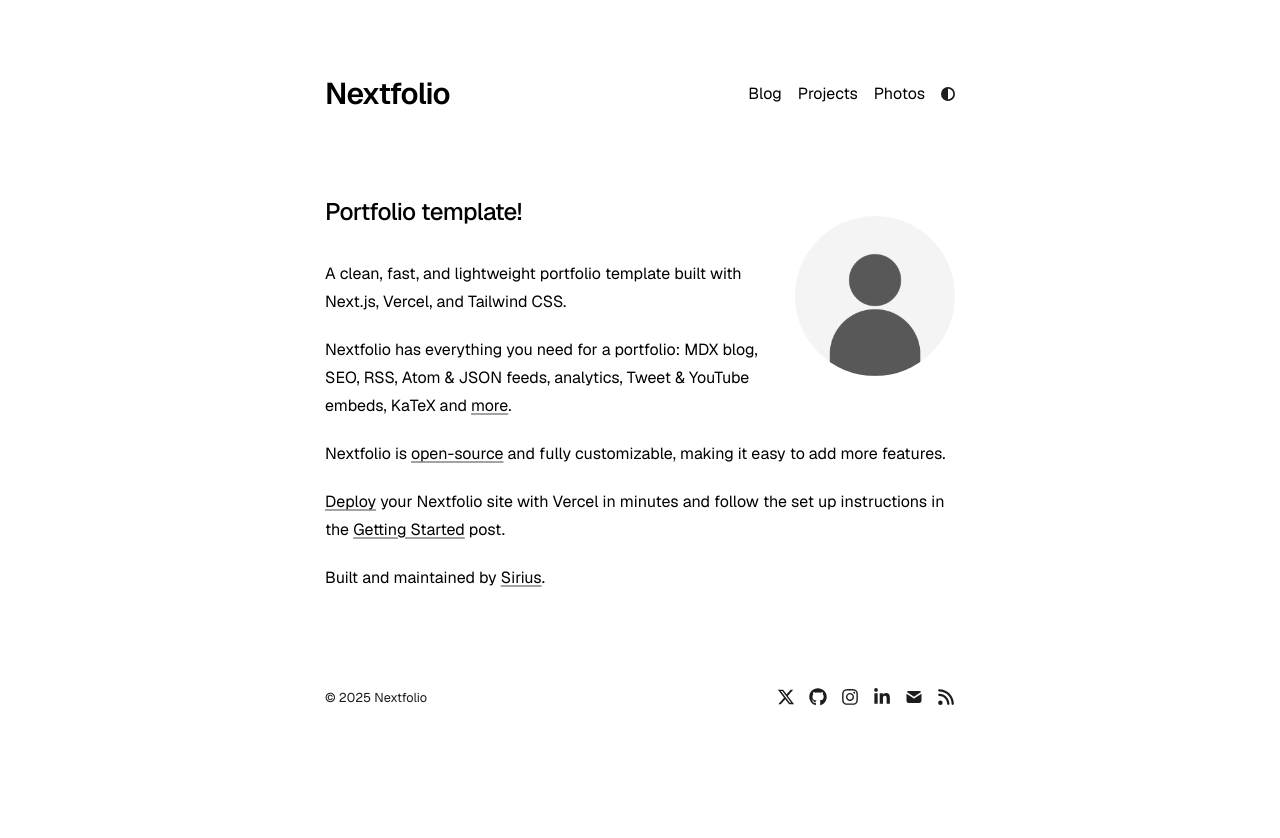
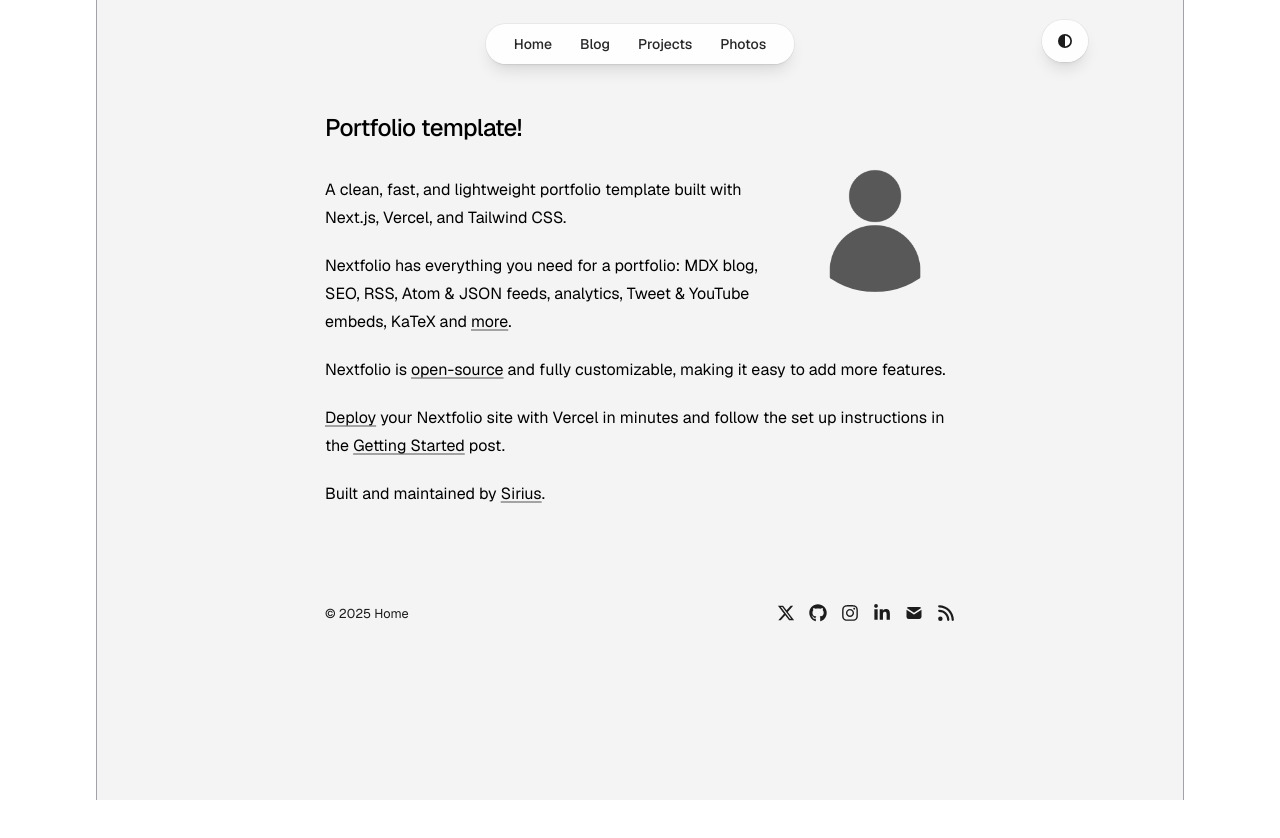
Before and after one commit to h4kyu/portfolio, a Next.js app: page / in a window 1280 px wide. Shown: the top 838 px of the page. After the commit the page ends 800 px from the top, so only its background shows below. Built offline with nearby package versions, Linux system fonts and the light colour scheme.

Commit message:
Landing Page: completed navbar and theme change button

```diff
--- a/app/components/nav.tsx
+++ b/app/components/nav.tsx
@@ -6,30 +6,35 @@
   "/blog": { name: "Blog" },
   "/projects": { name: "Projects" },
   "/photos": { name: "Photos" },
+  // More sections can be added dynamically
 };
 
 export function Navbar() {
   return (
-    <nav className="lg:mb-16 mb-12 py-5">
-      <div className="flex flex-col md:flex-row md:items-center justify-between">
-        <div className="flex items-center">
-          <Link href="/" className="text-3xl font-semibold tracking-tight">
+      <div className="fixed top-4 left-0 right-0 flex items-center justify-center p-2 z-50">
+        {/* Dynamic Navigation Bar (Centered) */}
+        <nav className="flex items-center justify-center rounded-full bg-white/90 px-4 py-1.5 text-sm font-medium text-zinc-800 shadow-lg ring-1 ring-zinc-900/5 backdrop-blur dark:bg-zinc-800/90 dark:text-zinc-200 dark:ring-zinc-600/50">
+          <div className="flex items-center gap-1">
+            {/* Site Title */}
+            <Link href="/" className="transition px-3 py-1 hover:text-primary">
               {metaData.title}
             </Link>
-        </div>
-        <div className="flex flex-row gap-4 mt-6 md:mt-0 md:ml-auto items-center">
             {Object.entries(navItems).map(([path, { name }]) => (
                 <Link
                     key={path}
                     href={path}
-              className="transition-all hover:text-neutral-800 dark:hover:text-neutral-200 flex align-middle relative"
+                    className="transition px-3 py-1 hover:text-primary"
                 >
                   {name}
                 </Link>
             ))}
+          </div>
+        </nav>
+
+        {/* Theme Switch (Far Right) */}
+        <div className="fixed top-5 right-48 z-50">
           <ThemeSwitch />
         </div>
       </div>
-    </nav>
   );
 }
--- a/app/components/theme-switch.tsx
+++ b/app/components/theme-switch.tsx
@@ -92,7 +92,7 @@
           id="theme-toggle"
           aria-label={`Switch to ${currentTheme === "light" ? "dark" : "light"} mode`}
           onClick={toggleTheme}
-          className="flex items-center justify-center transition-opacity duration-300 hover:opacity-90"
+          className="flex items-center justify-center transition-opacity duration-300 hover:opacity-90 rounded-full bg-white/90 px-4 py-3.5 text-sm font-medium text-zinc-800 shadow-lg ring-1 ring-zinc-900/5 backdrop-blur dark:bg-zinc-800/90 dark:text-zinc-200 dark:dark:ring-zinc-600/50"
       >
         <FaCircleHalfStroke
             className={`h-[14px] w-[14px] ${currentTheme === "dark" ? "text-[#D4D4D4]" : "text-[#1c1c1c]"}`}
--- a/app/config.ts
+++ b/app/config.ts
@@ -1,7 +1,7 @@
 export const metaData = {
   baseUrl: "https://nextfolio-template.vercel.app/",
-  title: "Nextfolio",
-  name: "Sirius",
+  title: "Home",
+  name: "Nahshon",
   ogImage: "/opengraph-image.png",
   description:
     "A clean, fast, and lightweight portfolio template built with Next.js, Vercel, and Tailwind CSS for optimal performance.",
--- a/app/global.css
+++ b/app/global.css
@@ -18,11 +18,12 @@
   --sh-jsxliterals: #6266d1;
   --sh-property: #e25a1c;
   --sh-entity: #e25a1c;
+  background-color: #ffffff;
 }
 
 /* Dark theme colors */
 .dark {
-  background-color: #121212;
+  background-color: #000000;
   --sh-class: #4c97f8;
   --sh-identifier: white;
   --sh-sign: #8996a3;
--- a/app/layout.tsx
+++ b/app/layout.tsx
@@ -74,21 +74,24 @@
           title="JSON Feed"
         />
       </head>
-      <body className="antialiased flex flex-col items-center justify-center mx-auto mt-2 lg:mt-8 mb-20 lg:mb-40">
+      <body className="antialiased flex flex-col items-center justify-center w-[85%] min-h-screen mx-auto bg-zinc-100 dark:bg-zinc-900 border-l-[0.5px] border-r-[0.5px] border-zinc-600/50">
+        <div className="mx-auto mt-2 lg:mt-8 mb-20 lg:mb-40">
           <ThemeProvider
               attribute="class"
               defaultTheme="system"
               enableSystem
               disableTransitionOnChange
           >
-          <main className="flex-auto min-w-0 mt-2 md:mt-6 flex flex-col px-6 sm:px-4 md:px-0 max-w-[630px] w-full">
-            <Navbar />
+            <Navbar/>
+            <main
+                className="flex-auto min-w-0 pt-10 mt-2 md:mt-6 flex flex-col px-6 sm:px-4 md:px-0 max-w-[630px] w-full">
               {children}
-            <Footer />
-            <Analytics />
-            <SpeedInsights />
+              <Footer/>
+              <Analytics/>
+              <SpeedInsights/>
             </main>
           </ThemeProvider>
+        </div>
       </body>
     </html>
 );
```
Also changed, not shown: app/page.tsx (indentation only). Lines whose indentation alone changed are shown as unchanged.
